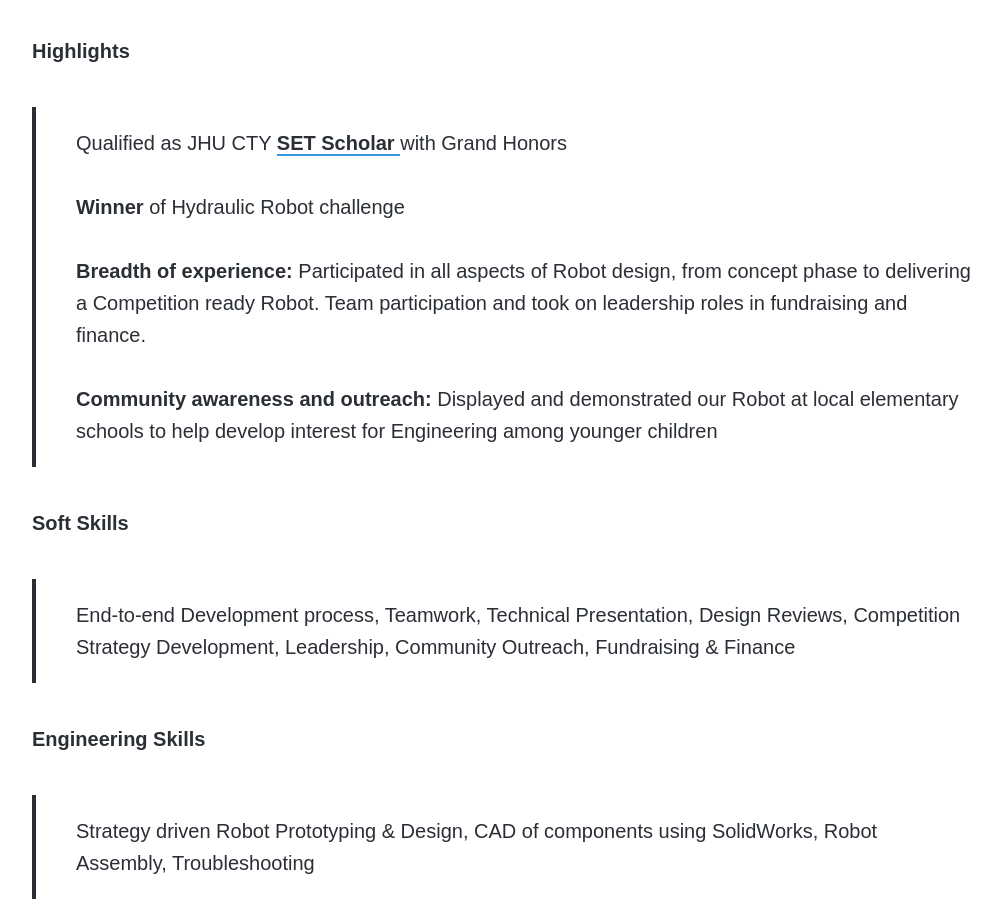
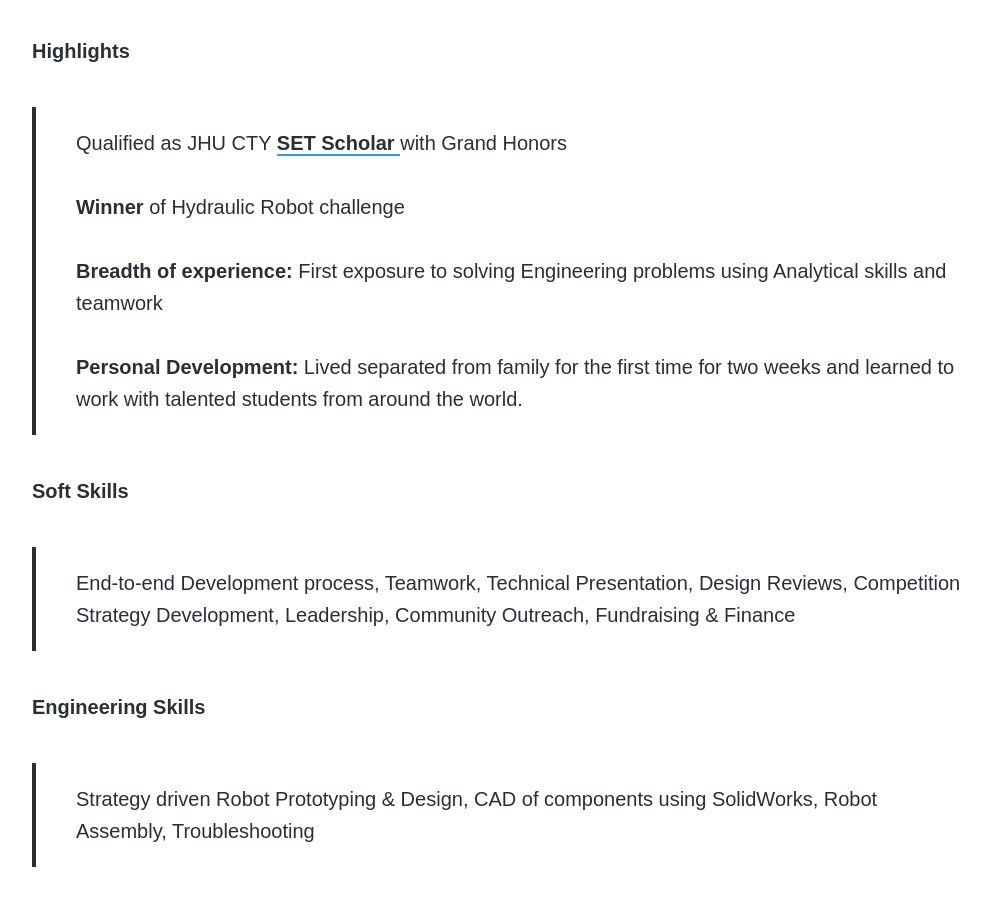
Before and after one commit to disha-22/disha-22.github.io, a Jekyll site: the page built from _projects/engineering-design.md, in a window 1280 px wide and 900 px high, scrolled down 693 px. Shown: the whole window, without its empty margins (138-1139 px from the left). Built offline with Jekyll 4.4.1, drawn with Linux system fonts in a browser that asks for light colours; nearby versions of some CDN libraries; some web fonts are replaced.

Commit message:
Update engineering-design.md

```diff
--- a/_projects/engineering-design.md
+++ b/_projects/engineering-design.md
@@ -12,7 +12,7 @@
 <hr>
 
 <h6> Highlights </h6>
-> Qualified as JHU CTY <a href="https://cty.jhu.edu/set/"> SET Scholar  </a> with Grand Honors <br><br> <b> Winner </b> of Hydraulic Robot challenge <br><br> <b>Breadth of experience:</b> Participated in all aspects of Robot design, from concept phase to delivering a Competition ready Robot. Team participation and took on leadership roles in fundraising and finance. <br><br> <b>Community awareness and outreach:</b> Displayed and demonstrated our Robot at local elementary schools to help develop interest for Engineering among younger children
+> Qualified as JHU CTY <a href="https://cty.jhu.edu/set/"> SET Scholar  </a> with Grand Honors <br><br> <b> Winner </b> of Hydraulic Robot challenge <br><br> <b>Breadth of experience:</b> First exposure to solving Engineering problems using Analytical skills and teamwork <br><br> <b>Personal Development:</b> Lived separated from family for the first time for two weeks and learned to work with talented students from around the world.
 
 <h6> Soft Skills </h6>
 > End-to-end Development process, Teamwork, Technical Presentation, Design Reviews, Competition Strategy Development, Leadership, Community Outreach, Fundraising & Finance
```
